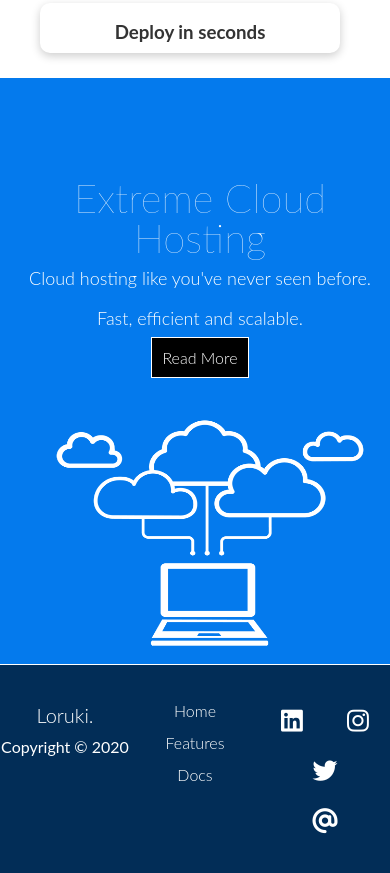
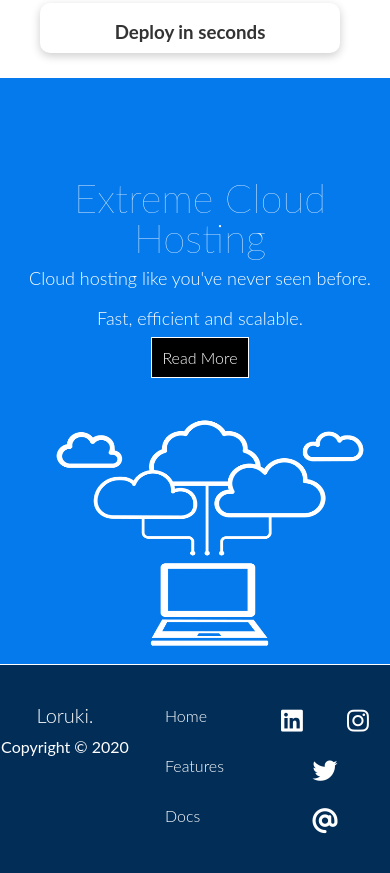
Before and after one commit to rahulshah1108/DemoWebsite, a plain HTML site: page index.html in a window 390 px wide. Shown: the part 1145-2018 px from the top of the page. Drawn offline with Linux system fonts and the light colour scheme.

Commit message:
Add files via upload

```diff
--- a/docsstyle.css
+++ b/docsstyle.css
@@ -337,8 +337,14 @@ code {
         padding-bottom:50px;
         margin-top: 20px;
     }
+    .navs {
+        display:flex;
+        flex-wrap: wrap;
+    }
     .navs a{
-        padding:30px;
+        padding-top:5px;
+        margin-left:30px;
+        padding:5px;
         line-height: 2em;
     }
     .navs a:hover{
--- a/featuresstyle.css
+++ b/featuresstyle.css
@@ -339,8 +339,14 @@ a:hover{
         padding-bottom:50px;
         margin-top: 1px;
     }
+    .navs {
+        display:flex;
+        flex-wrap: wrap;
+    }
     .navs a{
-        padding:30px;
+        padding-top:5px;
+        margin-left:30px;
+        padding:5px;
         line-height: 2em;
     }
     .navs a:hover{
--- a/style.css
+++ b/style.css
@@ -407,8 +407,14 @@ img {
         padding-bottom:50px;
         margin-top: 1px;
     }
+    .navs {
+        display:flex;
+        flex-wrap: wrap;
+    }
     .navs a{
-        padding:30px;
+        padding-top:5px;
+        margin-left:30px;
+        padding:5px;
         line-height: 2em;
     }
     .navs a:hover{
```
